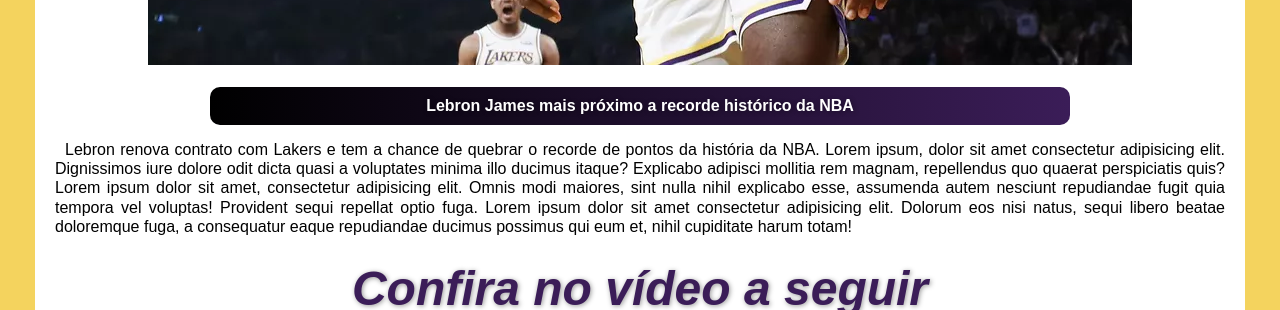
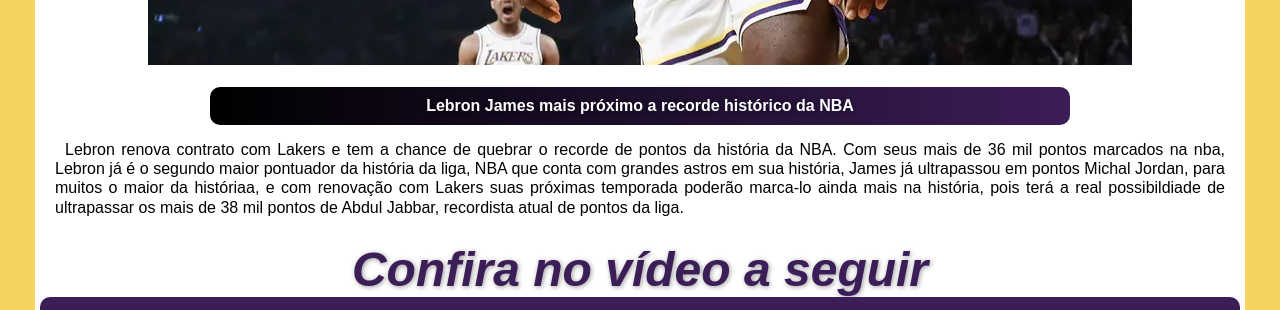
Before and after one commit to WilliansRocha/Projeto-Esporte, a plain HTML site: page index.html in a window 1280 px wide. Shown: the part 780-1090 px from the top of the page. Drawn offline with Linux system fonts and the light colour scheme.

Commit message:
Atualização conteúdo

```diff
--- a/index.html
+++ b/index.html
@@ -39,7 +39,7 @@
         </div>
 
         <h2 class="noticiarecorde">Lebron James mais próximo a recorde histórico da NBA</h2>
-        <p>Lebron renova contrato com Lakers e tem a chance de quebrar o recorde de pontos da história da NBA. Lorem ipsum, dolor sit amet consectetur adipisicing elit. Dignissimos iure dolore odit dicta quasi a voluptates minima illo ducimus itaque? Explicabo adipisci mollitia rem magnam, repellendus quo quaerat perspiciatis quis? Lorem ipsum dolor sit amet, consectetur adipisicing elit. Omnis modi maiores, sint nulla nihil explicabo esse, assumenda autem nesciunt repudiandae fugit quia tempora vel voluptas! Provident sequi repellat optio fuga. Lorem ipsum dolor sit amet consectetur adipisicing elit. Dolorum eos nisi natus, sequi libero beatae doloremque fuga, a consequatur eaque repudiandae ducimus possimus qui eum et, nihil cupiditate harum totam!</p>
+        <p>Lebron renova contrato com Lakers e tem a chance de quebrar o recorde de pontos da história da NBA. Com seus mais de 36 mil pontos marcados na nba, Lebron já é o segundo maior pontuador da história da liga, NBA que conta com grandes astros em sua história, James já ultrapassou em pontos Michal Jordan, para muitos o maior da históriaa, e com renovação com Lakers suas próximas temporada poderão marca-lo ainda mais na história, pois terá a real possibildiade de ultrapassar os mais de 38 mil pontos de Abdul Jabbar, recordista atual de pontos da liga.</p>
             <h2 class="h2video">Confira no vídeo a seguir</h2>
             <div class="video"><iframe width="560" height="315" src="https://www.youtube.com/embed/JiSfdqGf3HE" title="YouTube video player" frameborder="0" allow="accelerometer; autoplay; clipboard-write; encrypted-media; gyroscope; picture-in-picture" allowfullscreen></iframe></div>
     </main>
```
